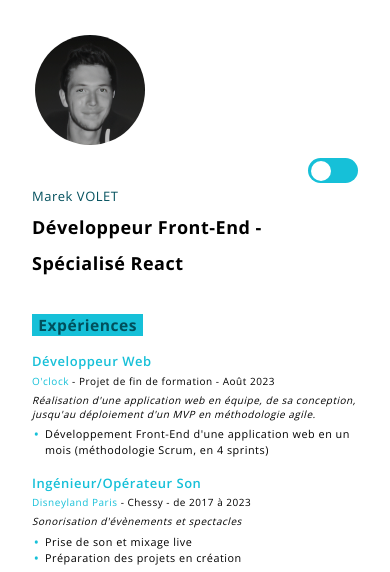
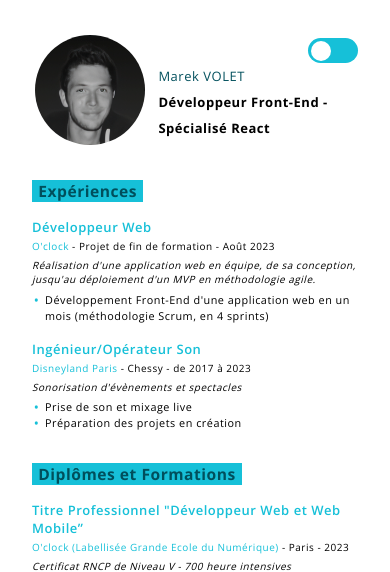
Before and after one commit to VOLETMarek/VOLETMarek.github.io, a PHP site: page /html/index.html in a window 390 px wide. Shown: the top 572 px of the page. Run offline with PHP 8.4, Linux system fonts and the light colour scheme.

Commit message:
correction disposition main title responsive

```diff
--- a/CV_VOLET_MAREK/css/style.css
+++ b/CV_VOLET_MAREK/css/style.css
@@ -347,4 +347,13 @@ ul.main-section_list li::before {
     .main-section_profil_info {
         order: 1;
     }
+    .main-title {
+        flex-wrap: nowrap;
+    }
+    .main-title_profilpic {
+        align-self: center;
+    }
+    .main-title_jobname {
+        font-size: small;
+    }
 }
```
